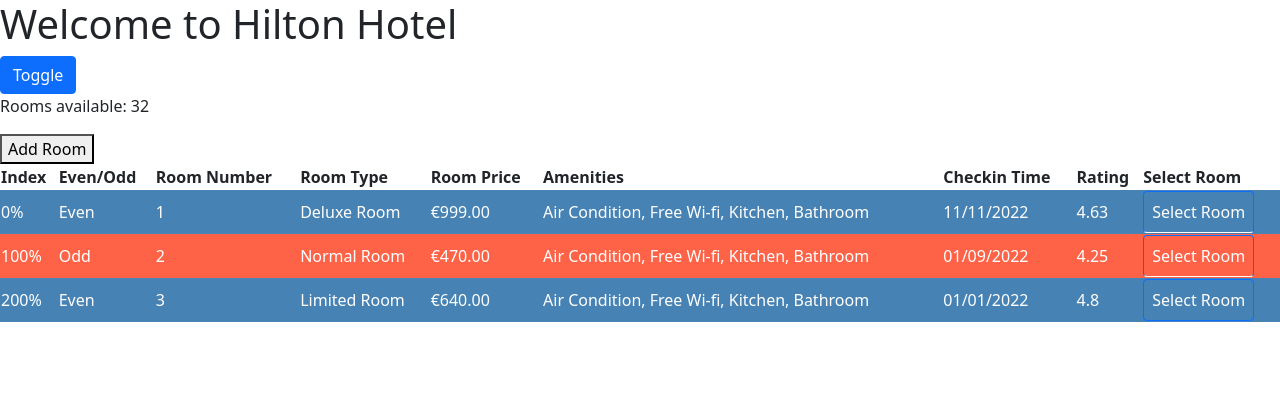
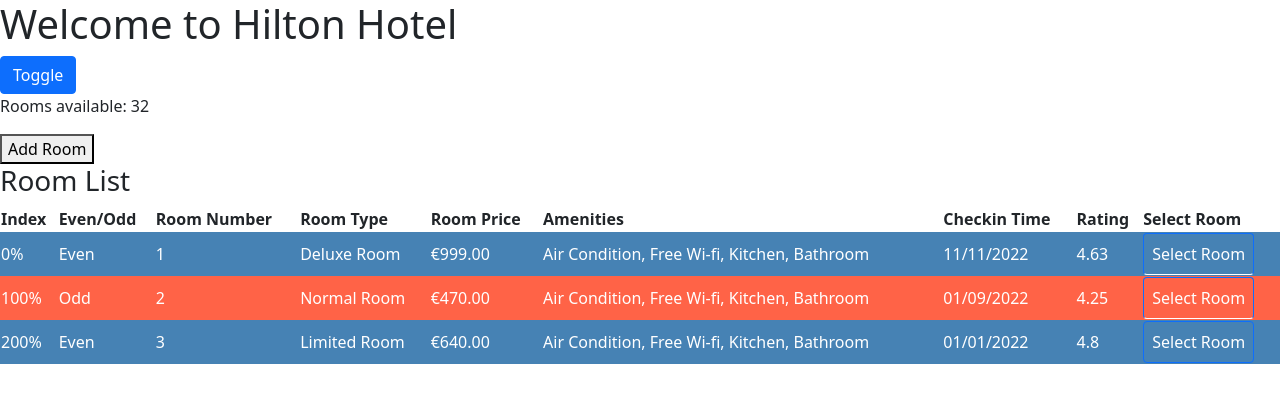
Before and after one commit to Brece/angular-hotel-inventory, an Angular app: page / in a window 1280 px wide. Shown: the top 402 px of the page. Built offline with nearby package versions, Linux system fonts and the light colour scheme.

Commit message:
adds Change Detection and ngOnChanges

```diff
--- a/src/app/components/rooms-list/rooms-list.component.html
+++ b/src/app/components/rooms-list/rooms-list.component.html
@@ -1,3 +1,4 @@
+<h3>{{ title }}</h3>
 <table class="table">
     <tr>
         <th>Index</th>
--- a/src/app/components/rooms-list/rooms-list.component.ts
+++ b/src/app/components/rooms-list/rooms-list.component.ts
@@ -1,15 +1,16 @@
-import { Component, OnInit, Input, Output, EventEmitter, ChangeDetectionStrategy } from '@angular/core';
+import { Component, OnInit, Input, Output, EventEmitter, ChangeDetectionStrategy, SimpleChanges } from '@angular/core';
 import { RoomList } from '../rooms/room';
 
 @Component({
   selector: 'app-rooms-list',
   templateUrl: './rooms-list.component.html',
   styleUrls: ['./rooms-list.component.scss'],
-  changeDetection: ChangeDetectionStrategy.OnPush, //OnPush strategy because the data doesn't get mutated in this component
+  changeDetection: ChangeDetectionStrategy.OnPush, //OnPush strategy because the data doesn't get updated in this component
 })
 export class RoomsListComponent implements OnInit {
 
   @Input() roomList: RoomList[] = [];
+  @Input() title: string = '';
   @Output() selectedRoom = new EventEmitter<RoomList>();
 
   constructor() { }
@@ -17,6 +18,15 @@
   ngOnInit(): void {
   }
 
+  ngOnChanges(changes: SimpleChanges): void {
+    console.log(changes);
+
+    if(changes['title'].previousValue) {
+      // title changed; not undefined
+      this.title = changes['title'].currentValue.toUpperCase();
+    }
+  }
+
   selectRoom(room: RoomList) {
     this.selectedRoom.emit(room);
   }
--- a/src/app/components/rooms/rooms.component.html
+++ b/src/app/components/rooms/rooms.component.html
@@ -26,7 +26,8 @@
 <div *ngIf="rooms.availableRooms">
     <app-rooms-list
         [roomList]="roomList"
-        (selectedRoom)="selectRoom($event)">
+        (selectedRoom)="selectRoom($event)"
+        [title]="title">
     </app-rooms-list>
 </div>
 
--- a/src/app/components/rooms/rooms.component.ts
+++ b/src/app/components/rooms/rooms.component.ts
@@ -17,6 +17,7 @@
   };
   roomList: RoomList[] = [];
   selectedRoom!: RoomList;
+  title = 'Room List';
 
   constructor() { }
 
@@ -75,6 +76,9 @@
       rating: 4.866,
     };
 
+    // after list update all properties that changed (here: title and displayed roomList in child component) on an event are listed in ngOnChange object
+    this.title = 'Updated Room List';
+
     // return a new instance, current property is immutable !!!
     this.roomList = [...this.roomList, room];
   }
```
